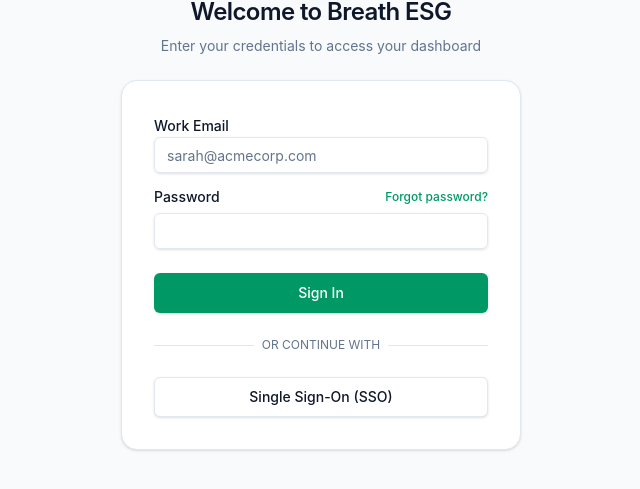
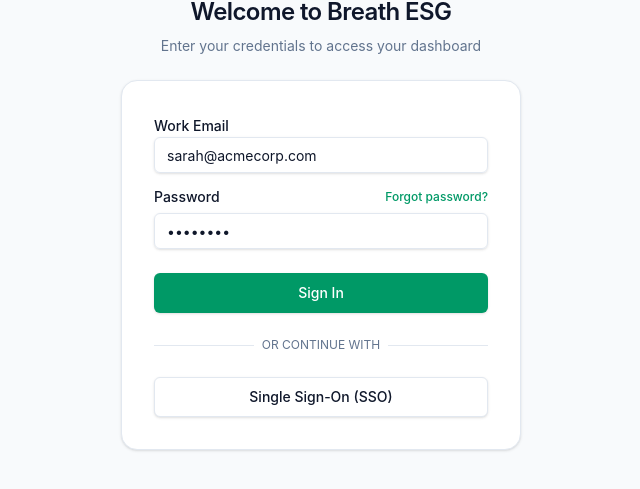
Before and after one commit to logicalaryan/Breathe-_ESG_project, a React (Vite) app: page /login in a window 1280 px wide. Shown: the part 209-698 px from the top of the page, without its empty margins (319-959 px from the left). Built offline with nearby package versions, Linux system fonts and the light colour scheme.

Commit message:
Login page routing fixed

```diff
--- a/src/layouts/AppLayout.tsx
+++ b/src/layouts/AppLayout.tsx
@@ -1,8 +1,14 @@
-import { Outlet } from 'react-router-dom';
+import { Outlet, Navigate } from 'react-router-dom';
 import { Sidebar } from './Sidebar';
 import { Header } from './Header';
 
 export function AppLayout() {
+  const isAuthenticated = localStorage.getItem("isAuthenticated") === "true";
+
+  if (!isAuthenticated) {
+    return <Navigate to="/login" replace />;
+  }
+
   return (
     <div className="flex min-h-screen w-full bg-white dark:bg-zinc-950">
       <Sidebar />
--- a/src/pages/Login.tsx
+++ b/src/pages/Login.tsx
@@ -1,9 +1,27 @@
+import { useEffect, useState } from "react"
+import { useNavigate } from "react-router-dom"
 import { Button } from "@/components/ui/button"
 import { Input } from "@/components/ui/input"
 import { Label } from "@/components/ui/label"
 import { LayoutDashboard } from "lucide-react"
 
 export function Login() {
+  const navigate = useNavigate()
+  const [email, setEmail] = useState("sarah@acmecorp.com")
+  const [password, setPassword] = useState("••••••••")
+
+  useEffect(() => {
+    if (localStorage.getItem("isAuthenticated") === "true") {
+      navigate("/", { replace: true })
+    }
+  }, [navigate])
+
+  const handleLogin = (e: React.FormEvent) => {
+    e.preventDefault()
+    localStorage.setItem("isAuthenticated", "true")
+    navigate("/")
+  }
+
   return (
     <div className="flex min-h-screen items-center justify-center bg-slate-50 dark:bg-zinc-950 p-4">
       <div className="w-full max-w-[400px] space-y-6">
@@ -19,11 +37,17 @@
           </p>
         </div>
 
-        <div className="bg-white dark:bg-zinc-900 p-8 rounded-2xl shadow-sm border dark:border-zinc-800 space-y-6">
+        <form onSubmit={handleLogin} className="bg-white dark:bg-zinc-900 p-8 rounded-2xl shadow-sm border dark:border-zinc-800 space-y-6">
           <div className="space-y-4">
             <div className="space-y-2">
               <Label htmlFor="email">Work Email</Label>
-              <Input id="email" type="email" placeholder="sarah@acmecorp.com" />
+              <Input
+                id="email"
+                type="email"
+                required
+                value={email}
+                onChange={e => setEmail(e.target.value)}
+              />
             </div>
             <div className="space-y-2">
               <div className="flex items-center justify-between">
@@ -32,10 +56,16 @@
                   Forgot password?
                 </a>
               </div>
-              <Input id="password" type="password" />
+              <Input
+                id="password"
+                type="password"
+                required
+                value={password}
+                onChange={e => setPassword(e.target.value)}
+              />
             </div>
           </div>
-          <Button className="w-full bg-emerald-600 hover:bg-emerald-700 text-white" size="lg">
+          <Button type="submit" className="w-full bg-emerald-600 hover:bg-emerald-700 text-white" size="lg">
             Sign In
           </Button>
           <div className="relative">
@@ -48,10 +78,16 @@
               </span>
             </div>
           </div>
-          <Button variant="outline" className="w-full" size="lg">
+          <Button
+            type="button"
+            variant="outline"
+            className="w-full"
+            size="lg"
+            onClick={handleLogin}
+          >
             Single Sign-On (SSO)
           </Button>
-        </div>
+        </form>
       </div>
     </div>
   )
```
